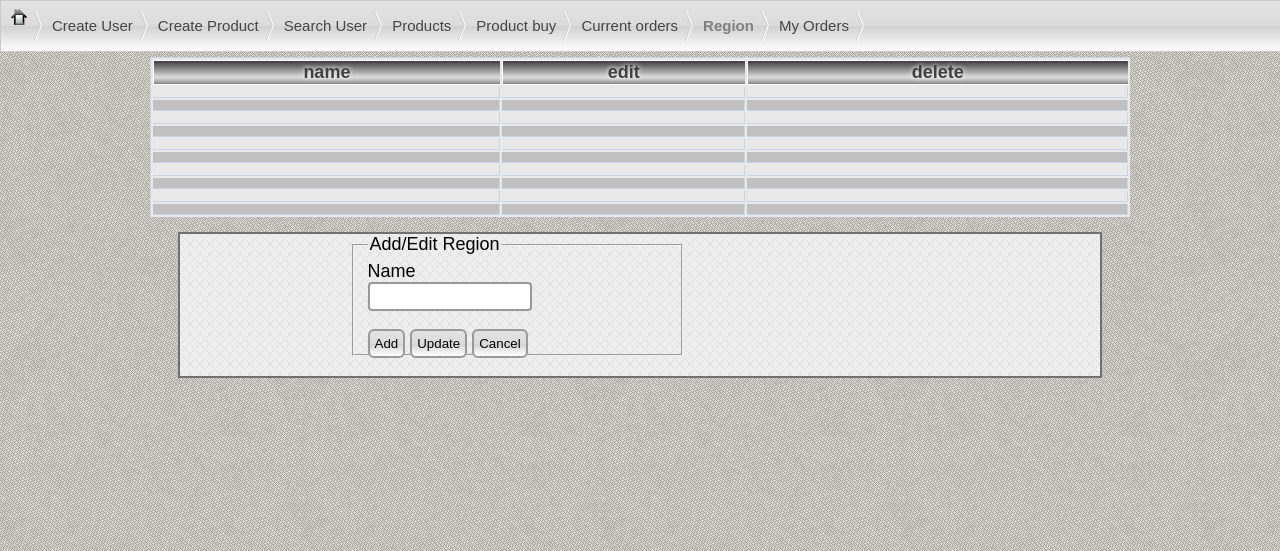
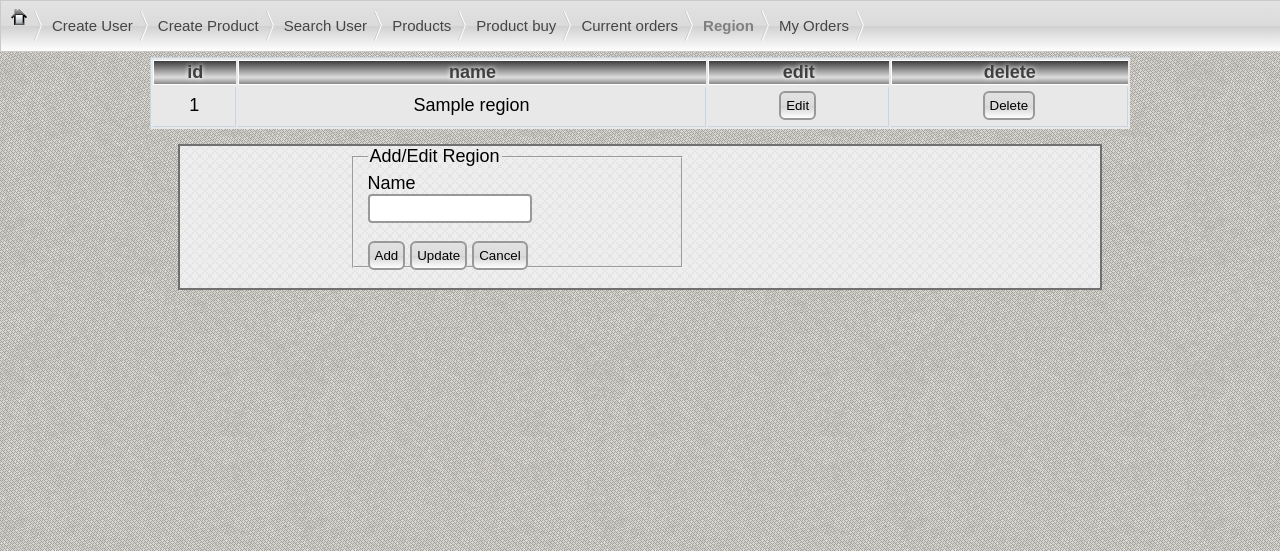
Before and after one commit to NTsvyatkov/itacademy, a Flask app: page /region in a window 1280 px wide. Shown: the top 551 px of the page. Run offline with Flask 2, Linux system fonts and the light colour scheme; tables that the repository leaves empty hold one stand-in row (values such as "Sample post"); lists and menus that the app fills with data are empty; parts of the project's set-up code (start-up, migrations or seed data) failed here and were passed over; some libraries are stand-ins or nearby versions.

Commit message:
Page for manage regions

```diff
--- a/store/templates/region.html
+++ b/store/templates/region.html
@@ -15,7 +15,7 @@
        table_grid.appendChild(tr[i]);
        tr[i].id=i;
        if (i % 2 == 0) tr[i].style.background = "#c0c0c0";
-         for (var j=0; j<=2; j++){
+         for (var j=0; j<=3; j++){
            tr[i].appendChild(document.createElement('TD'));}
        }
      }
@@ -25,7 +25,7 @@
 
 
   function clearing_tr(i){
-      for (var j=0; j<=2; j++){
+      for (var j=0; j<=3; j++){
           tr[i].cells[j].innerHTML='';}
   }
 
@@ -38,112 +38,119 @@
     for (var n=table_grid.rows.length ; n>=2; n--){
        table_grid.removeChild(table_grid.childNodes[n]);}
   }
+  create_entity();
 
   function create_entity(){
        $.ajax({
         dataType: "json",
         url: '/api/regions',
         type: 'GET',
-    data: json_value,
+        //data: json_value,
         contentType: "application/json",
-    success: function(json){
-           //clearing_grid()
-      deleting_grid()
-      creat_grid(json.regions.length)
-          /*Create table with new regions list */
-    for (var region_k in json.regions){
-      k++;
-      if (k>count_tr) break;
-        tr[k].cells[0].innerHTML = json.regions[region_k].name;
-        tr[k].cells[1].innerHTML = "<input type='button' value='Edit' id='edit_region'  alt=" + k + ">";
-        tr[k].cells[2].innerHTML = "<input type='button' value='Delete' id='delete_region'  alt=" + k + ">";
-        tr[k].cells[1].abbr=k;
-        tr[k].cells[2].abbr=k;
-        tr[k].cells[1].onclick = function edit_region(){
-         // gthtyjc
-          }
-        tr[k].cells[2].onclick= function delete_region(){
-          var str = document.getElementById('output'+this.abbr).valueL
-          if (confirm('Are you sure you want to delete region '+ str+'?')){
-            delete_id(id, value)}
-        }
-        }
-        k=0;
-            /*End creating table*/
+        success: function(json)
+        {
+            ajax_success(json);
          }
       })
   }
 
-  var k=0;
-  form_value = {id : $('#name_form').val(), name : $('#region_name').val()}
-  json_value = JSON.stringify(form_value);
-
-  function delete_region(id,value){
+  function delete_id(id)
+  {
   if (id=='') id=0;
-      form_value = {id : id}
-      json_value = JSON.stringify(form_value);
    $.ajax({
        dataType: "json",
-        url: '/api/regions'+id,
+        url: '/api/regions/'+id,
         type: 'DELETE',
         contentType: "application/json",
-        success: function(json){
-          if (json.message == 'success'){
+        success: function(json)
+                    {
+                        if (json.message == 'success')
+                         {
                           alert('The region has been successfully deleted');
-            clearing_tr(tr_id);
-            create_entity();}
+                          ajax_success();
+                         }
                         else
-            alert (json.message);},
-        error: function(e){
+                         alert (json.message);
+                    },
+
+        error: function(e)
+                    {
                        error = JSON.parse(e.responseText);
-          alert(error.message);}
+                       alert(error.message);
+                    }
+
   })
  }
 
+  k=0
+ function ajax_success(json){
+
+           deleting_grid()
+           creat_grid(json.regions.length)
+
+            for (var region_k in json.regions)
+                {
+                 k++;
+        tr[k].cells[0].innerHTML = json.regions[region_k].region_id;
+        tr[k].cells[1].innerHTML = json.regions[region_k].name;
+        tr[k].cells[2].innerHTML = "<input type='button' value='Edit' id='edit_region'  alt=" + k + ">";
+        tr[k].cells[3].innerHTML = "<input type='button' value='Delete' id='delete_region'  alt=" + k + ">";
+        tr[k].cells[2].abbr=k;
+        tr[k].cells[3].abbr=k;
+        tr[k].cells[2].onclick = function edit_region(){
+         // gthtyjc
+          }
+        tr[k].cells[3].onclick= function delete_region(){
+          var str = tr[this.abbr].cells[1].innerHTML
+          var id_tr = tr[this.abbr].cells[0].innerHTML
+          if (confirm('Are you sure you want to delete region '+ str +' '+id_tr+'?')){
+            delete_id(id_tr)}
+        }
+        }
+        k=0;
+
+         }
+
+
+
        $('#clr').click(deleting_grid);
-})
+
+  $('#add_button').click(function(){
+  add(name);
+    });
+
 
  function add(name) {
+ form_value = {name : $( name = $('#region_name').val())}
+
    $.ajax({
-    data : JSON.stringify({ 'name': name}),
+    data : JSON.stringify({'name' : name}) ,
      dataType: "json",
      url: '/api/regions',
      type: 'POST',
      contentType: "application/json",
      success:function(json){
-           //clearing_grid()
-      deleting_grid()
-      creat_grid(json.regions.length)
-          /*Create table with new regions list */
-    for (var region_k in json.regions){
-      k++;
-      if (k>count_tr) break;
-        tr[k].cells[0].innerHTML = json.regions[region_k].name;
-        tr[k].cells[1].innerHTML = "<input type='button' value='Edit' id='edit_region'  alt=" + k + ">";
-        tr[k].cells[2].innerHTML = "<input type='button' value='Delete' id='delete_region'  alt=" + k + ">";
-        tr[k].cells[1].abbr=k;
-        tr[k].cells[2].abbr=k;
-        tr[k].cells[1].onclick = function edit_region(){
-         // var str = document.getElementById('output'+this.abbr).valueL
-          }
-        tr[k].cells[2].onclick= function delete_region(){
-          var str = document.getElementById('output'+this.abbr).valueL
-          if (confirm('Are you sure you want to delete region '+ str+'?')){
-            delete_id(id, value)}
-        }
-        }
-        k=0;
-            /*End creating table*/
-         }
-      })
+          creat_grid(json.regions.length);
+         create_entity();
+
          }
 
- function update(id, name) {
+         }
+      )
+  }
+
+  $('#edit_button').click(function(){
+  update(name);
+    });
+
+ function update(region_id, name) {
+  form_value = {name : $( name = $('#region_name').val())}
+
    $.ajax({
      dataType: "json",
      url: '/api/regions',
      type: 'PUT',
-     data : JSON.stringify({'id': id, 'name': name}),
+     data : JSON.stringify({'region_id': region_id, 'name': name}),
      contentType: "application/json",
      success:function(json){
            //clearing_grid()
@@ -173,6 +180,7 @@
       })
  }
 
+  })
    </script>
 
 
@@ -182,6 +190,9 @@
 <div id="region_table">
   <table id='grid' class="grid">
     <tr>
+      <th>
+        id
+      </th>
       <th>
         name
       </th>
@@ -200,9 +211,9 @@
 <fieldset style="width: 300px; height: 100px">
   <legend>Add/Edit Region</legend>
     <div id="name-wrap">
-    <label for="name">Name</label>
-    <input type="text" id="name" name="name">
-    <p><input type="button" value="Add" OnClick="add(name)">  <input type="button" value="Update" OnClick="update(id, name)">  <input type="submit" value="Cancel" OnClick=""></p>
+    <label for="region_name">Name</label>
+    <input type="text" id="region_name" name="name">
+    <p><input type="button" value="Add" id="add_button" /*OnClick="add(name)"*/>  <input type="button" value="Update" id="edit_button"/*OnClick="update(id, name)"*/>  <input type="submit" value="Cancel" OnClick=""></p>
 </fieldset>
 </form>
 
```
Lines whose indentation alone changed are shown as unchanged.
